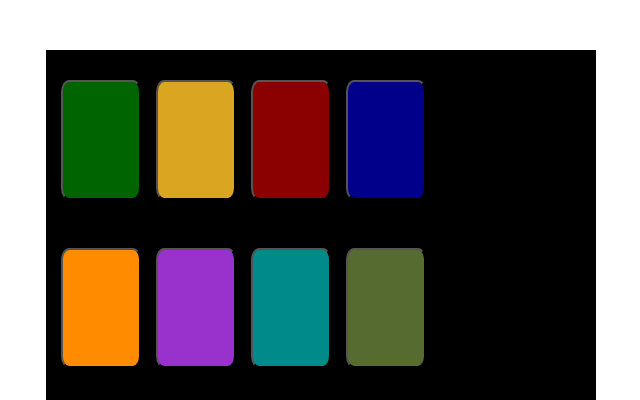
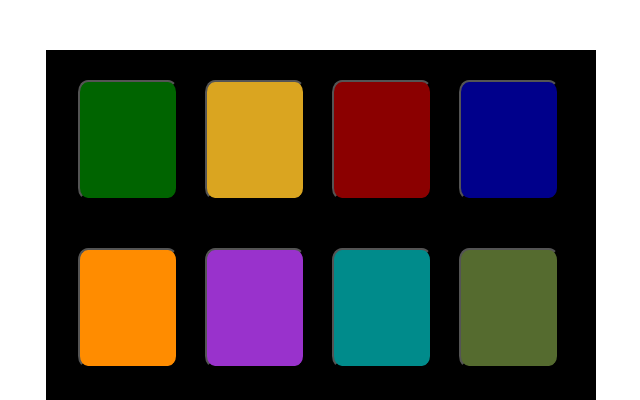
Before and after one commit to matt-pearson29/brain-wave, a plain HTML site: page index.html in a window 1280 px wide. Shown: the top 400 px of the page, without its empty margins (354-994 px from the left). Drawn offline with nearby package versions, Linux system fonts and the light colour scheme.

Commit message:
tided up some css spacing for the colored buttons

```diff
--- a/assets/css/style.css
+++ b/assets/css/style.css
@@ -24,43 +24,43 @@
 
 #btn1{
     clear: both;
-    width: 80px;
+    width: 100px;
     height: 120px;
     column-gap: 4px;
     border-radius: 10%;
     margin-top: 25px;
-    margin-left: 10px;
+    margin-left: 27px;
 }
 
 #btn2{
     clear: both;
-    width: 80px;
+    width: 100px;
     height: 120px;
     column-gap: 4px;
     border-radius: 10%;
     margin-top: 25px;
-    margin-left: 15px;
+    margin-left: 27px;
 }
 
 #btn3{
     clear: both;
-    width: 80px;
+    width: 100px;
     height: 120px;
     column-gap: 4px;
     border-radius: 10%;
     margin-top: 25px;
-    margin-left: 15px;
+    margin-left: 27px;
 }
 
 #btn4{
     clear: both;
-    width: 80px;
+    width: 100px;
     height: 120px;
     column-gap: 4px;
     border-radius: 10%;
     margin-top: 25px;
-    margin-left: 15px;
-    margin-right: 15px;
+    margin-left: 27px;
+    margin-right: 27px;
 }
 /*---------the second row of colored buttons*/
 
@@ -76,43 +76,43 @@
 
 #btn5{
     clear: both;
-    width: 80px;
+    width: 100px;
     height: 120px;
     column-gap: 4px;
     border-radius: 10%;
     margin-top: 25px;
-    margin-left: 10px;
+    margin-left: 27px;
 }
 
 #btn6{
     clear: both;
-    width: 80px;
+    width: 100px;
     height: 120px;
     column-gap: 4px;
     border-radius: 10%;
     margin-top: 25px;
-    margin-left: 15px;
+    margin-left: 27px;
 }
 
 #btn7{
     clear: both;
-    width: 80px;
+    width: 100px;
     height: 120px;
     column-gap: 4px;
     border-radius: 10%;
     margin-top: 25px;
-    margin-left: 15px;
+    margin-left: 27px;
 }
 
 #btn8{
     clear: both;
-    width: 80px;
+    width: 100px;
     height: 120px;
     column-gap: 4px;
     border-radius: 10%;
     margin-top: 25px;
-    margin-left: 15px;
-    margin-right: 15px;
+    margin-left: 27px;
+    margin-right: 27px;
 }
 /*---------light and dark colors for the buttons*/
         .color1 {
@@ -158,7 +158,7 @@
         }
 
         .light6 {
-            background-color: orchid;
+            background-color: lavender;
         }
         .color7 {
             background-color: darkcyan;
@@ -172,7 +172,7 @@
         }
 
         .light8 {
-            background-color: olive;
+            background-color: lawngreen;
         }
 
 
```
